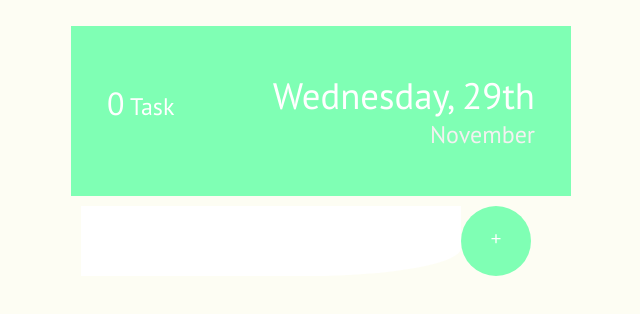
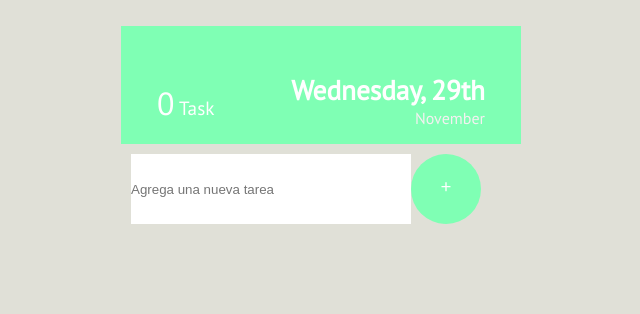
Before and after one commit to micayaque/React-JS---UTN, a React (Vite) app in the folder trabajo_integrador/: page / in a window 1280 px wide. Shown: the top 314 px of the page, without its empty margins (319-959 px from the left). Built offline with nearby package versions, Linux system fonts and the light colour scheme; a web font is replaced by a local one.

Commit message:
cambia el icono check al completar la tarea

```diff
--- a/trabajo_integrador/src/App.jsx
+++ b/trabajo_integrador/src/App.jsx
@@ -8,9 +8,8 @@ function App() {
 
   return (
     <>
-     <div className='big-box'>
-      <TaskItem/>
-     </div>
+    <div className='big-box'><TaskItem/></div>
+
     </>
   )
 }
--- a/trabajo_integrador/src/assets/styles.css
+++ b/trabajo_integrador/src/assets/styles.css
@@ -8,11 +8,12 @@
   }
 
   body{
-    background-color: rgb(253, 253, 243);
+    background-color: rgb(224, 224, 215);
   }
 
   .big-box{
-    width: 500px;
+    width: 400px;
+    height: 100px;
     margin: 2% auto;
   }
 
@@ -21,7 +22,7 @@
     background: rgb(127, 255, 180);
     color: white;
     width: 100%;
-    height: 170px;
+    height: 100%;
     padding: 1rem;
 
     display: block;
@@ -31,11 +32,9 @@
     text-align: right;
     font-family: 'PT Sans';
     color: white;
-    font-size: 2.3rem;
+    font-size: 1.7rem;
 
-    /*float: right;*/
-
-    font-weight: 500;
+    font-weight: 800;
 
     padding: 0;
     margin-right: 20px;
@@ -51,7 +50,7 @@
     text-align: right;
     font-family: 'PT Sans';
     color: rgb(244, 241, 241);
-    font-size: 1.5rem;
+    font-size: 1rem;
 
     font-weight: 50;
 
@@ -62,7 +61,7 @@
   .num-tasks {
     font-family: 'PT Sans';
     color: white;
-    font-size: 1.5rem;
+    font-size: 1.2rem;
 
     font-weight: 400;
 
@@ -82,21 +81,21 @@
 
   }
 
+  .task-incomplete{
+    border-color: black;
+    box-sizing: border-box;
+    border-bottom: 10px;
+    border: 10px;
+    background-color: white;
+  }
+
   .add-task-container{
-    width: 500px;
+    width: 100%;
     height: 70px;
     margin: 10px;
   }
 
-  .task-input{
-    width: 380px;
-    height: 100%;
-    border-color: black;
-    border-width: 8px;
-    border-bottom-right-radius: 40%;
-  }
-
-  .task-button{
+  .add-task-button{
     width: 70px;
     height: 100%;
     border-radius: 50%;
@@ -108,23 +107,67 @@
     width: 100%;
   }
 
-  .check-icon{
+  .task-input{
+    width: 70%;
+    height: 100%;
+    padding-top: 0;
+    margin-top: 0;
+  }
+
+  .list-containter{
+    display: block;
+  }
+
+  .task-container{
+    background-color: white;
+    border-top: 1px solid black;
+    display: flexbox;
+  }
+
+  .check-list{
+    margin-top: 20px;
+    margin-left: 30px;
+    padding: 0;
+
+    width: 20px;
+    height: 20px;
+
+    background-color: white;
+
     float: left;
-    margin: 10px;
 
   }
 
-  .task-text{
-    margin: 20px;
+  .check-icon{
+    float: left;
+    background-color:  rgb(127, 255, 180);
+    border: none;
+    color: white;
+    width: 100%;
+    height: 100%;
+    border-radius: 30%;
+
   }
 
-  .task.container{
-    border: 100px;
-    border-color: black;
+  .check-square{
+    color: lightgray;
+    float: left;
+    width: 100%;
+    height: 100%;
+  }
+
+  .task-text{
+    width: 100%;
+    margin: 20px;
+    padding-left: 50px;
+    font-family: 'PT Sans';
   }
 
   .line-through{
     color: lightgray;
     text-decoration: line-through;
-
+    margin: 20px;
+    background-color: white;
+    padding-left: 50px;
+    font-family: 'PT Sans';
   }
--- a/trabajo_integrador/src/components/Header.jsx
+++ b/trabajo_integrador/src/components/Header.jsx
@@ -92,7 +92,6 @@ switch (currentMonth) {
 
 }
 
-
 function Header(tasks){
 
     return(
@@ -101,7 +100,7 @@ function Header(tasks){
                      {/* acá no debería usar task id sino la cantidad de tareas que quedan
                      por completar pero no llegue a terminarlo */}
                     <div className='num-tasks'><b>{taskId}</b> Task</div>
-                    <div className='day'>{weekDay + ', ' + currentDate.getDate() + 'th'}</div>
+                    <div className='day'>{weekDay + ', ' + currentDate.getDate() + 'th'} </div>
                 <li className='month'>{month}</li>
             </div>
         </>
--- a/trabajo_integrador/src/components/TaskForm.jsx
+++ b/trabajo_integrador/src/components/TaskForm.jsx
@@ -32,13 +32,13 @@ function TaskForm(props) {
                 <div className='add-task-container'>
                     <input
                     type="text"
-                    placeholder=''
+                    placeholder='Agrega una nueva tarea'
                     value={input}
                     name='text'
                     className='task-input'
                     onChange={handldeChange}
                     />
-                    <button className='task-button'><HiPlus className='add-button'/></button>
+                    <button className='add-task-button' ><HiPlus className='add-button'/></button>
                 </div>
 
             </form>
--- a/trabajo_integrador/src/components/TaskItem.jsx
+++ b/trabajo_integrador/src/components/TaskItem.jsx
@@ -35,7 +35,7 @@ function TaskItem () {
     <>
         <div>
             <Header tasks={tasks}/>
-            <TaskList tasks={tasks} completeTask={completeTask}/>
+            <div className='list-container'><TaskList tasks={tasks} completeTask={completeTask}/></div>
             <TaskForm onSubmit={addTask} />
         </div>
     </>
--- a/trabajo_integrador/src/components/TaskList.jsx
+++ b/trabajo_integrador/src/components/TaskList.jsx
@@ -1,6 +1,7 @@
 import {React, useState} from 'react';
 import {TaskForm} from './TaskForm'
-import { FaCheck } from "react-icons/fa";
+import { IoCheckmarkOutline } from "react-icons/io5";
+import { FiSquare } from "react-icons/fi";
 
 
 // Este componente deberá mostrar la lista de tareas.
@@ -11,19 +12,18 @@ import { FaCheck } from "react-icons/fa";
 // import { IconName } from "react-icons/hi";
 
 function TaskList({tasks, completeTask}){
-    const [edit, setEdit] = useState({id:null, value:''});
+    // const [edit, setEdit] = useState({id:null, value:''});
+    //onClick={() => setEdit({id: task.id, value: task.value})}
 
     return tasks.map((task, index) => (
-        <div className={task.completed ? 'task-complete' : 'task-incomplete'} key={index}>
-            <div className="icons">
-                <div className='task-container' key={task.id} onClick={() => completeTask(task.id)}>
-                    <FaCheck
-                    className='check-icon'
-                    onClick={() => setEdit({id: task.id, value: task.value})}/>
+                <div className='task-container' key={index}>
+
+                    <button className='check-list'>
+                        {task.completed ? <IoCheckmarkOutline className='check-icon' key={task.id} onClick={() => completeTask(task.id)}/> : <FiSquare className='check-square' key={task.id} onClick={() => completeTask(task.id)}/>}
+                    </button>
+
                     <p className={!task.completed ? 'task-text' : 'line-through'}>{task.text}</p>
                 </div>
-            </div>
-        </div>
     ))
 }
 
```
